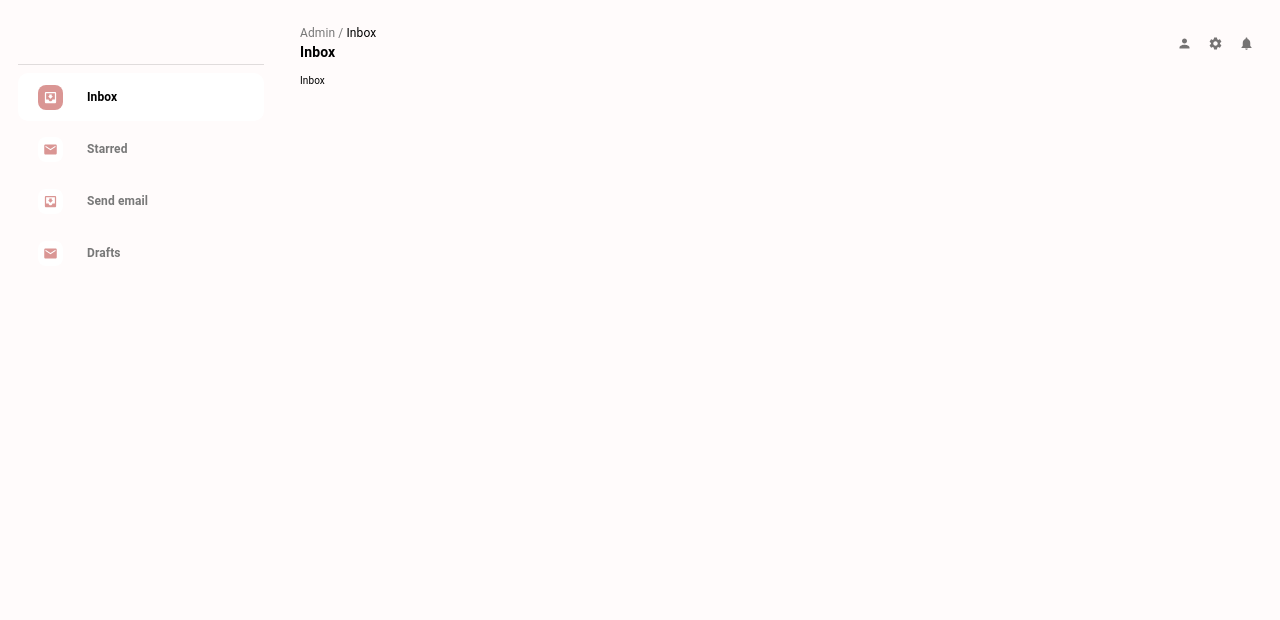
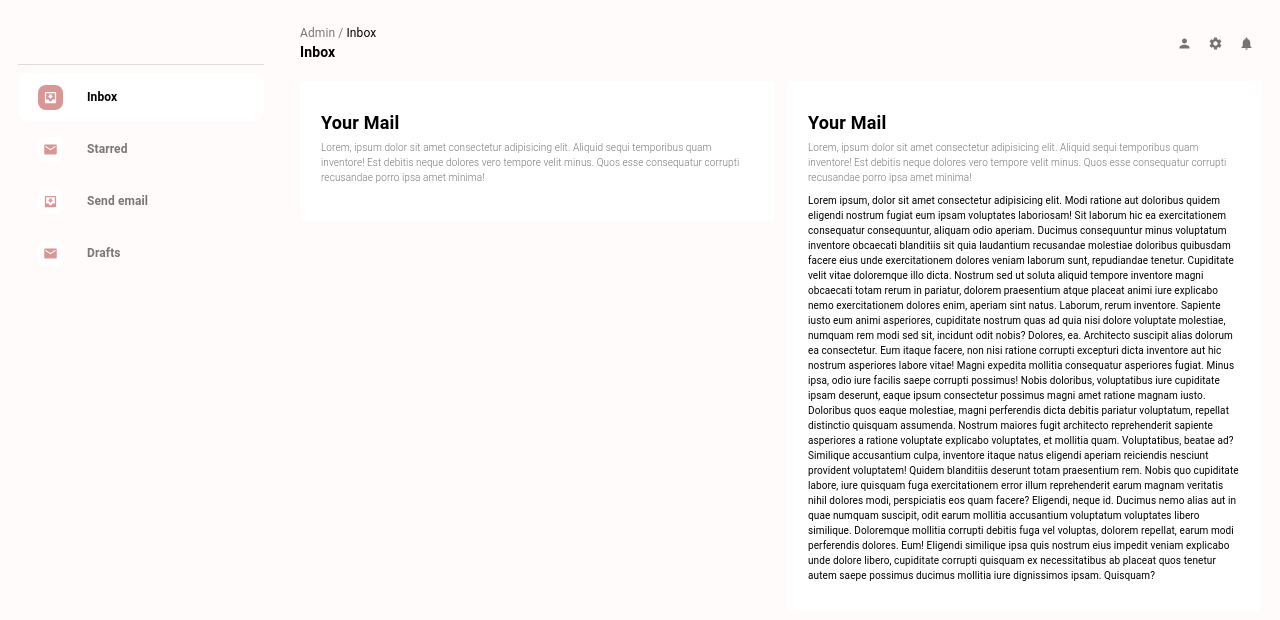
Before and after one commit to fizo-neechan/mui-dashboard-template, a Next.js app: page /admin/inbox in a window 1280 px wide. Shown: the top 620 px of the page. Built offline with nearby package versions, Linux system fonts and the light colour scheme.

Commit message:
example dashboard

```diff
--- a/src/app/admin/inbox/page.tsx
+++ b/src/app/admin/inbox/page.tsx
@@ -1,9 +1,36 @@
-import React from 'react'
+import { AdminSectionHeading, AdminSectionsLayout, AdminSectionSubHeading, AdminSectionWrapper } from "@/features/admin/Admin.style";
+import React from "react";
 
 const Inbox = () => {
   return (
-    <div>Inbox</div>
-  )
-}
+    <AdminSectionsLayout>
+      <AdminSectionWrapper>
+        <AdminSectionHeading>Your Mail</AdminSectionHeading>
+        <AdminSectionSubHeading>
+          Lorem, ipsum dolor sit amet consectetur adipisicing elit. Aliquid sequi temporibus quam inventore! Est debitis neque
+          dolores vero tempore velit minus. Quos esse consequatur corrupti recusandae porro ipsa amet minima!
+        </AdminSectionSubHeading>
+      </AdminSectionWrapper>
+      <AdminSectionWrapper>
+        <AdminSectionHeading>Your Mail</AdminSectionHeading>
+        <AdminSectionSubHeading>
+          Lorem, ipsum dolor sit amet consectetur adipisicing elit. Aliquid sequi temporibus quam inventore! Est debitis neque
+          dolores vero tempore velit minus. Quos esse consequatur corrupti recusandae porro ipsa amet minima!
+        </AdminSectionSubHeading>
 
-export default Inbox
+        Lorem ipsum, dolor sit amet consectetur adipisicing elit. Modi ratione aut doloribus quidem eligendi nostrum fugiat eum ipsam voluptates laboriosam! Sit laborum hic ea exercitationem consequatur consequuntur, aliquam odio aperiam.
+        Ducimus consequuntur minus voluptatum inventore obcaecati blanditiis sit quia laudantium recusandae molestiae doloribus quibusdam facere eius unde exercitationem dolores veniam laborum sunt, repudiandae tenetur. Cupiditate velit vitae doloremque illo dicta.
+        Nostrum sed ut soluta aliquid tempore inventore magni obcaecati totam rerum in pariatur, dolorem praesentium atque placeat animi iure explicabo nemo exercitationem dolores enim, aperiam sint natus. Laborum, rerum inventore.
+        Sapiente iusto eum animi asperiores, cupiditate nostrum quas ad quia nisi dolore voluptate molestiae, numquam rem modi sed sit, incidunt odit nobis? Dolores, ea. Architecto suscipit alias dolorum ea consectetur.
+        Eum itaque facere, non nisi ratione corrupti excepturi dicta inventore aut hic nostrum asperiores labore vitae! Magni expedita mollitia consequatur asperiores fugiat. Minus ipsa, odio iure facilis saepe corrupti possimus!
+        Nobis doloribus, voluptatibus iure cupiditate ipsam deserunt, eaque ipsum consectetur possimus magni amet ratione magnam iusto. Doloribus quos eaque molestiae, magni perferendis dicta debitis pariatur voluptatum, repellat distinctio quisquam assumenda.
+        Nostrum maiores fugit architecto reprehenderit sapiente asperiores a ratione voluptate explicabo voluptates, et mollitia quam. Voluptatibus, beatae ad? Similique accusantium culpa, inventore itaque natus eligendi aperiam reiciendis nesciunt provident voluptatem!
+        Quidem blanditiis deserunt totam praesentium rem. Nobis quo cupiditate labore, iure quisquam fuga exercitationem error illum reprehenderit earum magnam veritatis nihil dolores modi, perspiciatis eos quam facere? Eligendi, neque id.
+        Ducimus nemo alias aut in quae numquam suscipit, odit earum mollitia accusantium voluptatum voluptates libero similique. Doloremque mollitia corrupti debitis fuga vel voluptas, dolorem repellat, earum modi perferendis dolores. Eum!
+        Eligendi similique ipsa quis nostrum eius impedit veniam explicabo unde dolore libero, cupiditate corrupti quisquam ex necessitatibus ab placeat quos tenetur autem saepe possimus ducimus mollitia iure dignissimos ipsam. Quisquam?
+      </AdminSectionWrapper>
+    </AdminSectionsLayout>
+  );
+};
+
+export default Inbox;
--- a/src/app/admin/layout.tsx
+++ b/src/app/admin/layout.tsx
@@ -10,9 +10,10 @@ export default function AdminDashboardLayout({
   return (
     <Box sx={{ display: "flex" }}>
       <SideBar />
-      <Box sx={{ flexGrow: 1, padding: '2.4rem 1.8rem' }}>
+      <Box sx={{ flexGrow: 1, padding: "2.4rem 1.8rem", minHeight: "100vh" }}>
         <Navbar />
-        {children}</Box>
+        {children}
+      </Box>
     </Box>
   );
 }
--- /dev/null
+++ b/src/features/admin/Admin.style.ts
@@ -0,0 +1,32 @@
+"use client";
+import { Box, styled, Typography } from "@mui/material";
+
+export const AdminSectionWrapper = styled(Box)(({ theme }) => ({
+  padding: "2.8rem 2.1rem",
+  width: "100%",
+  height: "100%",
+  borderRadius: 6,
+  marginTop: theme.spacing(1),
+  backgroundColor: theme.palette.background.white,
+}));
+
+export const AdminSectionHeading = styled(Typography)(({ theme }) => ({
+  color: "text.primary",
+  fontSize: "1.8rem",
+  fontWeight: "600",
+  marginBottom: "0.4rem",
+}));
+
+export const AdminSectionSubHeading = styled(Typography)(({ theme }) => ({
+  color: "rgba(120, 120, 120, 1)",
+  fontSize: "1rem",
+  fontWeight: "300",
+  marginBottom: "0.8rem",
+}));
+
+export const AdminSectionsLayout = styled(Box)(({ theme }) => ({
+  display: "flex",
+  gap: "1.2rem",
+  width: "100%",
+  height: "max-content",
+}));
--- a/src/theme/theme.ts
+++ b/src/theme/theme.ts
@@ -30,6 +30,7 @@ const palette = {
   text: {
     primary: "rgba(0, 0, 0, 1)",
     secondary: "rgba(120, 120, 120, 1)",
+    grey: "rgba(180, 180, 180, 1)",
     light: "rgba(255, 255, 255, 1)",
   },
 };
```
